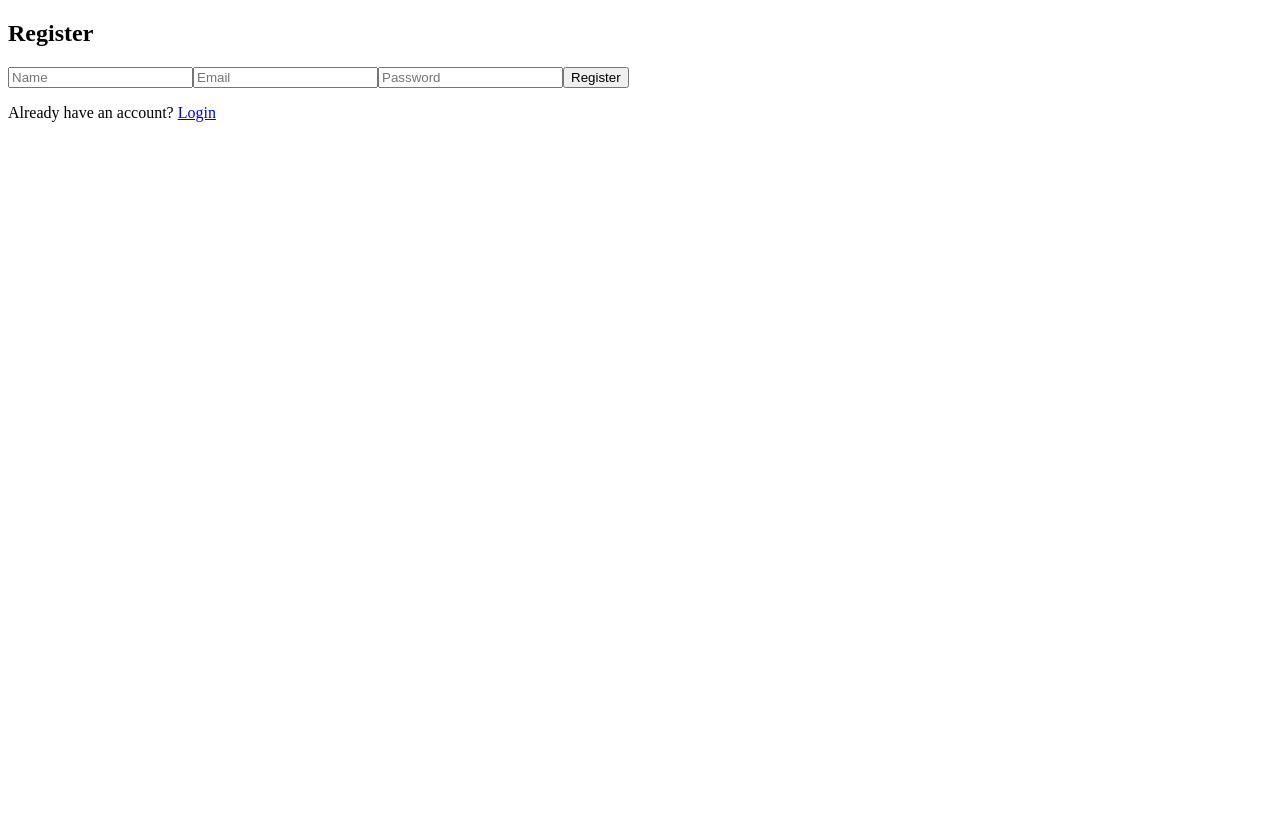
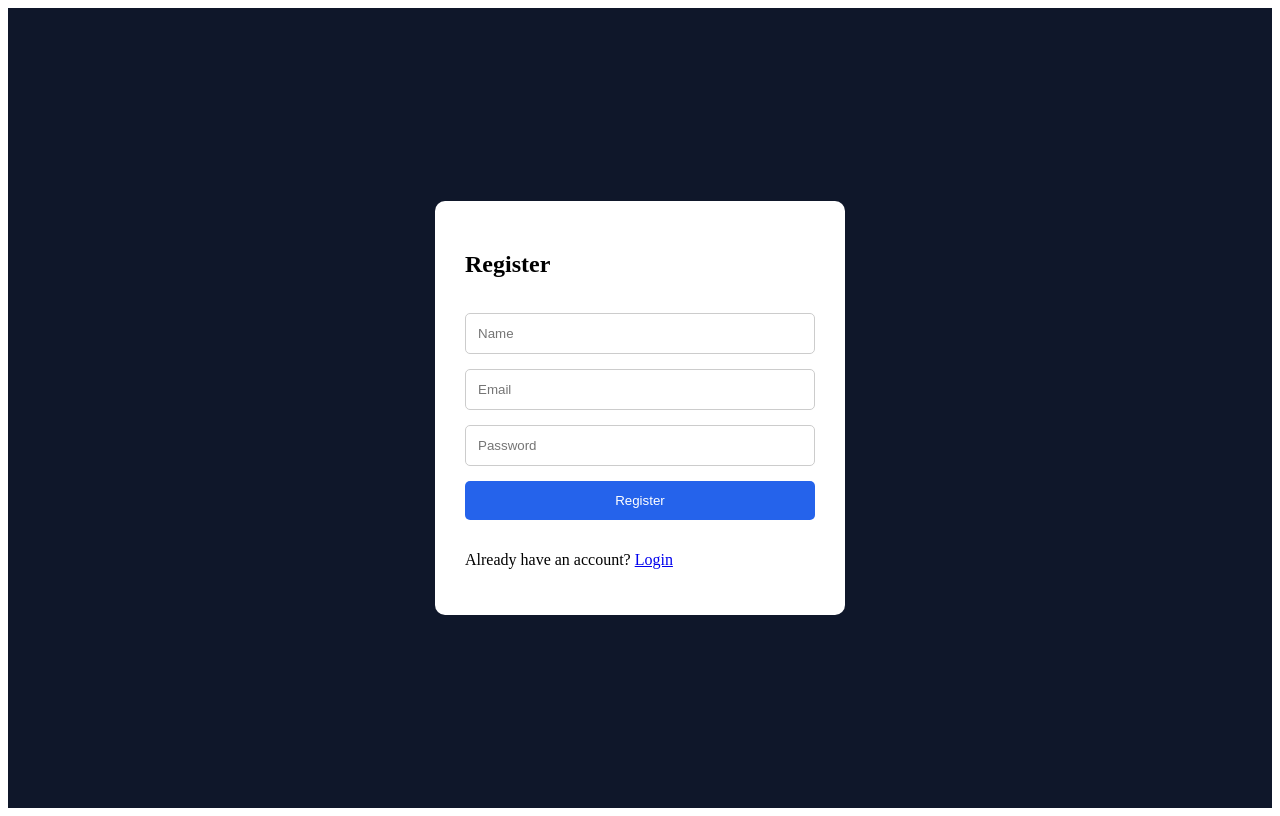
Before and after one commit to varunesharasu/Expense-Tracker, a React (Create React App) app in the folder frontend/: page /register in a window 1280 px wide. Built offline with nearby package versions, Linux system fonts and the light colour scheme.

Commit message:
Updated Register.css

```diff
--- a/frontend/src/pages/Register.css
+++ b/frontend/src/pages/Register.css
@@ -0,0 +1,31 @@
+.register-container {
+  height: 100vh;
+  display: flex;
+  justify-content: center;
+  align-items: center;
+  background: #0f172a;
+}
+
+.register-form {
+  width: 350px;
+  background: white;
+  padding: 30px;
+  border-radius: 10px;
+  display: flex;
+  flex-direction: column;
+  gap: 15px;
+}
+
+.register-form input {
+  padding: 12px;
+  border: 1px solid #ccc;
+  border-radius: 5px;
+}
+
+.register-form button {
+  padding: 12px;
+  background: #2563eb;
+  color: white;
+  border: none;
+  border-radius: 5px;
+}
```
